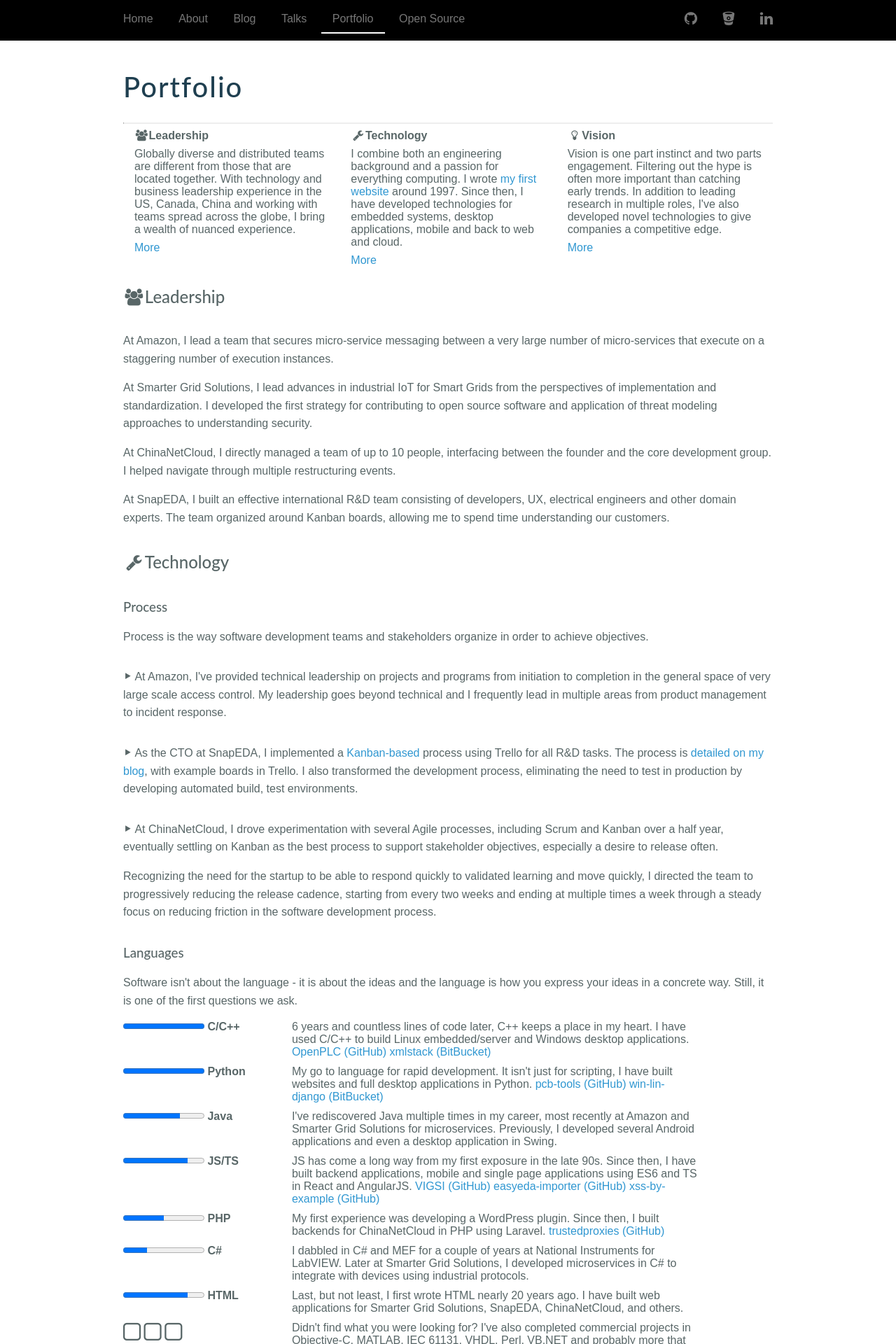
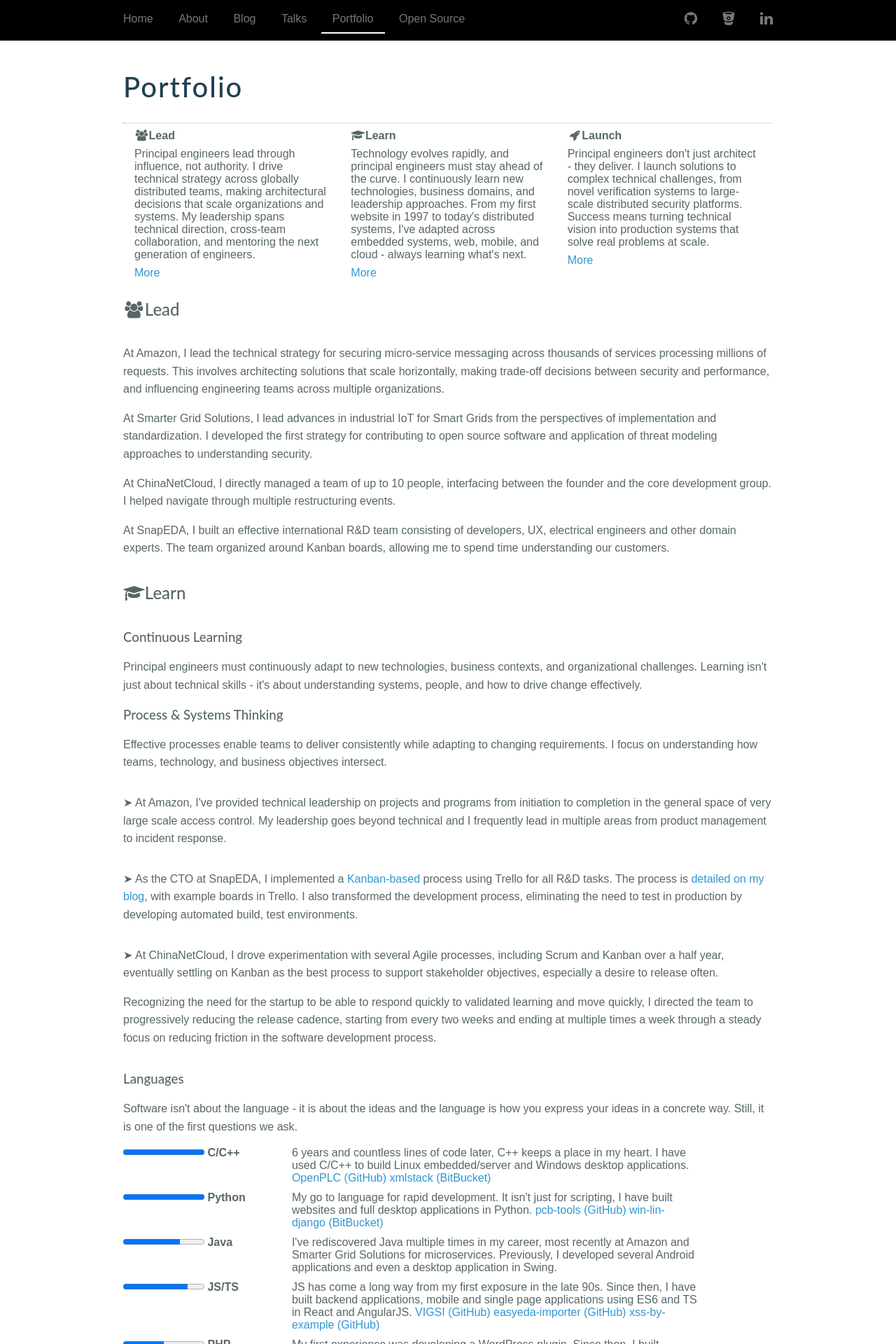
Before and after one commit to garretfick/garretfick.github.io, a Jekyll site: the page built from portfolio/index.html, in a window 1280 px wide. Shown: the top 1920 px of the page at 70% size. Built offline with Jekyll 4.4.1, drawn with Linux system fonts in a browser that asks for light colours; comment, search, counter and statistics services are not loaded; some of the changed text lies outside the part shown.

Commit message:
Update message on page. Fix copyright. Fix symbols

```diff
--- a/_includes/footer.html
+++ b/_includes/footer.html
@@ -1,5 +1,5 @@
 <footer id="layout-footer">
     <div id="footer" class="inset">
-        <p class="muted credit"><a href="/copyright">&copy; 2012 - 2024 Garret Fick.</a></p>
+        <p class="muted credit"><a href="/copyright">&copy; 2012 - 2025 Garret Fick.</a></p>
     </div>
 </footer>
--- a/portfolio/index.html
+++ b/portfolio/index.html
@@ -4,42 +4,43 @@
 ---
 
 <div class="pure-u-md-1-3 pure-u-1 three-across">
-    <div><i class="fa fa-users fa-fw" aria-hidden="true"></i><strong>Leadership</strong></div>
-    <div>Globally diverse and distributed teams are different from those that are
-        located together. With technology and business leadership experience in the US, Canada,
-        China and working with teams spread across the globe, I bring a wealth of
-        nuanced experience.
+    <div><i class="fa fa-users fa-fw" aria-hidden="true"></i><strong>Lead</strong></div>
+    <div>Principal engineers lead through influence, not authority. I drive technical
+        strategy across globally distributed teams, making architectural decisions that
+        scale organizations and systems. My leadership spans technical direction,
+        cross-team collaboration, and mentoring the next generation of engineers.
     </div>
     <div><a href="#leadership">More</a></div>
 </div>
 <div class="pure-u-md-1-3 pure-u-1 three-across">
-    <div><i class="fa fa-wrench fa-fw" aria-hidden="true"></i><strong>Technology</strong></div>
-    <div>I combine both an engineering background and a passion for everything computing.
-        I wrote <a href="https://web.archive.org/web/20000902183420/http://www.geocities.com:80/CapeCanaveral/Hall/3230/">my first website</a>
-        around 1997. Since then, I have developed technologies for embedded systems,
-        desktop applications, mobile and back to web and cloud.
+    <div><i class="fa fa-graduation-cap fa-fw" aria-hidden="true"></i><strong>Learn</strong></div>
+    <div>Technology evolves rapidly, and principal engineers must stay ahead of the curve.
+        I continuously learn new technologies, business domains, and leadership approaches.
+        From my first website in 1997 to today's distributed systems, I've adapted across
+        embedded systems, web, mobile, and cloud - always learning what's next.
     </div>
     <div><a href="#technology">More</a></div>
 </div>
 <div class="pure-u-md-1-3 pure-u-1 three-across">
-    <div><i class="fa fa-lightbulb-o fa-fw" aria-hidden="true"></i><strong>Vision</strong></div>
-    <div>Vision is one part instinct and two parts engagement. Filtering out the hype
-        is often more important than catching early trends. In addition to leading
-        research in multiple roles, I've also developed novel technologies to give
-        companies a competitive edge.
+    <div><i class="fa fa-rocket fa-fw" aria-hidden="true"></i><strong>Launch</strong></div>
+    <div>Principal engineers don't just architect - they deliver. I launch solutions to
+        complex technical challenges, from novel verification systems to large-scale
+        distributed security platforms. Success means turning technical vision into
+        production systems that solve real problems at scale.
     </div>
     <div><a href="#vision">More</a></div>
 </div>
 
 <div id="leadership" class="pure-u-1">
-    <h2><i class="fa fa-users fa-fw" aria-hidden="true"></i>Leadership</h2>
+    <h2><i class="fa fa-users fa-fw" aria-hidden="true"></i>Lead</h2>
 </div>
 
 <div class="pure-u-1">
     <p>
-        At Amazon, I lead a team that secures micro-service messaging between
-        a very large number of micro-services that execute on a staggering
-        number of execution instances.
+        At Amazon, I lead the technical strategy for securing micro-service messaging across
+        thousands of services processing millions of requests. This involves architecting
+        solutions that scale horizontally, making trade-off decisions between security and
+        performance, and influencing engineering teams across multiple organizations.
     </p>
     <p>
         At Smarter Grid Solutions, I lead advances in industrial IoT for Smart Grids
@@ -61,14 +62,21 @@
 </div>
 
 <div id="technology" class="pure-u-1">
-    <h2><i class="fa fa-wrench fa-fw" aria-hidden="true"></i>Technology</h2>
+    <h2><i class="fa fa-graduation-cap fa-fw" aria-hidden="true"></i>Learn</h2>
 </div>
 
 <div class="pure-u-1">
-    <h3>Process</h3>
+    <h3>Continuous Learning</h3>
     <p>
-        Process is the way software development teams and stakeholders organize in order to achieve
-        objectives.
+        Principal engineers must continuously adapt to new technologies, business contexts, and
+        organizational challenges. Learning isn't just about technical skills - it's about
+        understanding systems, people, and how to drive change effectively.
+    </p>
+
+    <h3>Process & Systems Thinking</h3>
+    <p>
+        Effective processes enable teams to deliver consistently while adapting to changing requirements.
+        I focus on understanding how teams, technology, and business objectives intersect.
     </p>
 </div>
 
@@ -148,7 +157,7 @@
 </div>
 
 <div class="pure-u-1" id="vision">
-    <h2><i class="fa fa-lightbulb-o fa-fw" aria-hidden="true"></i>Vision</h2>
+    <h2><i class="fa fa-rocket fa-fw" aria-hidden="true"></i>Launch</h2>
 </div>
 
 <div class="pure-u-1">
@@ -183,7 +192,7 @@
         easy-to-understand format.
     </p>
     <p>US patent pending 20170249410</p>
-    <p><img src="/static/img/portfolio/verifications.png" alt=""/></p>
+    <p><img src="/static/img/portfolio/verifications.png" alt="" /></p>
 </div>
 
 <div class="pure-u-1">
@@ -204,7 +213,7 @@
         <a href="https://www.slideshare.net/garretfick/evolving-an-application-architecture">
             &quot;Evolving an application architecture&quot;</a>.
     </p>
-    <p><img src="/static/img/portfolio/evolving-app-arch.png" alt=""/></p>
+    <p><img src="/static/img/portfolio/evolving-app-arch.png" alt="" /></p>
 </div>
 
 <div class="pure-u-1">
@@ -219,7 +228,8 @@
 </div>
 
 <div class="pure-u-1-2">
-        <span class="fa fa-bitbucket fa-lg fa-fw" aria-hidden="true"></span><a href="https://bitbucket.org/garretfick">BitBucket</a>
+    <span class="fa fa-bitbucket fa-lg fa-fw" aria-hidden="true"></span><a
+        href="https://bitbucket.org/garretfick">BitBucket</a>
 </div>
 <div class="pure-u-1-2">
     <span class="fa fa-github fa-lg fa-fw" aria-hidden="true"></span><a href="https://github.org/garretfick">GitHub</a>
@@ -228,10 +238,12 @@
     <span class="fa fa-rss fa-lg fa-fw" aria-hidden="true"></span><a href="/blog">Blog</a>
 </div>
 <div class="pure-u-1-2">
-        <span class="fa fa-linkedin fa-lg fa-fw" aria-hidden="true"></span><a href="https://linkedin.com/in/garretfick">LinkedIn</a>
+    <span class="fa fa-linkedin fa-lg fa-fw" aria-hidden="true"></span><a
+        href="https://linkedin.com/in/garretfick">LinkedIn</a>
 </div>
 
 
 <div class="pure-u-1">
-    <p>And if all else fails - just <a href="https://www.google.com/search?q=%22Garret+Fick%22">Google for my name</a>.</p>
+    <p>And if all else fails - just <a href="https://www.google.com/search?q=%22Garret+Fick%22">Google for my name</a>.
+    </p>
 </div>
--- a/static/css/theme.css
+++ b/static/css/theme.css
@@ -75,7 +75,7 @@
 }
 
 .admonition::before {
-  content: "⯈"
+  content: "➤"
 }
 
 .three-across > div {
```
Also changed, not shown: other parts of portfolio/index.html (+2 -1 lines), about/index.html (+5 -5 lines), index.html (+3 -7 lines), 1 other file. Lines whose indentation alone changed are shown as unchanged.
